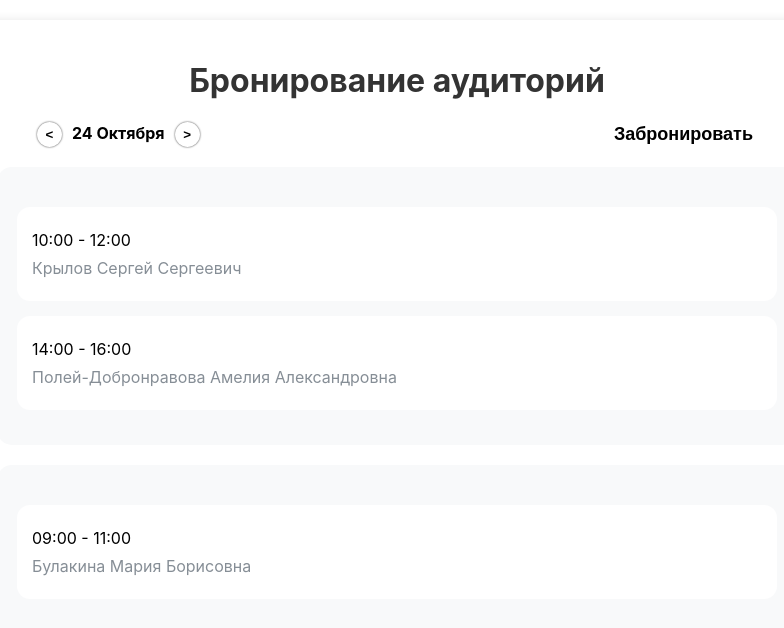
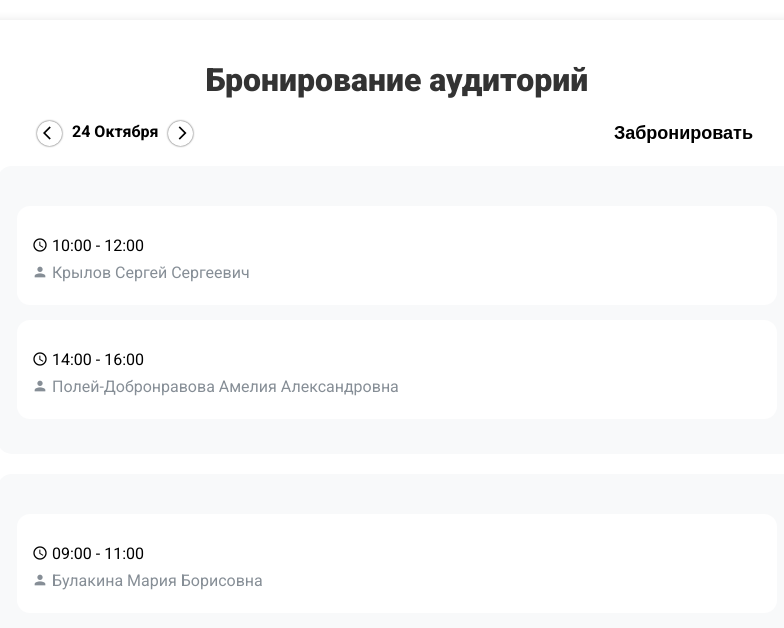
Before and after one commit to hell-lumpen/RoomBookingApp, a React (Create React App) app: page / in a window 1280 px wide. Shown: the top 628 px of the page, without its empty margins (243-1027 px from the left). Built offline with nearby package versions, Linux system fonts and the light colour scheme; no server answers.

Commit message:
edit styles

```diff
--- a/public/index.html
+++ b/public/index.html
@@ -12,6 +12,8 @@
       user's mobile device or desktop. See https://developers.google.com/web/fundamentals/web-app-manifest/
     -->
     <link rel="manifest" href="%PUBLIC_URL%/manifest.json" />
+    <link href="https://fonts.googleapis.com/icon?family=Material+Icons"
+          rel="stylesheet">
     <!--
       Notice the use of %PUBLIC_URL% in the tags above.
       It will be replaced with the URL of the `public` folder during the build.
--- a/src/App.css
+++ b/src/App.css
@@ -1,3 +1,5 @@
+@import url('https://fonts.googleapis.com/css2?family=Roboto:wght@400;700;900&display=swap');
+
 .App {
   max-width: 800px;
   margin: 20px auto;
@@ -5,11 +7,13 @@
   background-color: #fff;
   box-shadow: 0 0 10px rgba(0, 0, 0, 0.1);
   border-radius: 8px;
+  font-family: 'Roboto', sans-serif;
 }
 
 .App h1 {
   color: #333;
   text-align: center;
+  font-weight: 900;
 }
 
 input{
@@ -27,19 +31,48 @@ input{
   text-align: center;
 }
 
-.dfds{
-  box-shadow: 0 0 2px rgb(0,0,0, 0.8);
+.material-icons {
+  font-family: 'Material Icons', serif;
+  font-weight: normal;
+  font-style: normal;
+  font-size: 16px;  /* Preferred icon size */
+  display: inline-block;
+  line-height: 1;
+  text-transform: none;
+  letter-spacing: normal;
+  word-wrap: normal;
+  white-space: nowrap;
+  direction: ltr;
+  margin-right: 5px;
+
+  /* Support for all WebKit browsers. */
+  -webkit-font-smoothing: antialiased;
+  /* Support for Safari and Chrome. */
+  text-rendering: optimizeLegibility;
+
+  /* Support for Firefox. */
+  -moz-osx-font-smoothing: grayscale;
+
+  /* Support for IE. */
+  font-feature-settings: 'liga';
+}
+
+.dfds {
+  display: flex;
+  align-items: center;
+  box-shadow: 0 0 2px rgb(0, 0, 0, 0.8);
   border-radius: 20px;
   width: 25px;
   height: 25px;
   font-weight: bold;
-  /*color: #0095DA; !* Цвет синего текста *!*/
   background: none;
-
-  /*font-size: 16px;*/
   outline: none;
   border: none;
   text-align: center;
+}
+
+.arrow {
+  margin: 0;
 }
 
 select{
--- a/src/App.js
+++ b/src/App.js
@@ -210,12 +210,15 @@ const App = () => {
                 <h1>Бронирование аудиторий </h1>
                 <div className='control-panel-container'>
                     <div className='date-container-main'>
-                        <button className='dfds' onClick={backDayClick}>{'<'}</button>
-                        <div onClick={todayDayClick}
-                             className='date-container-text'>{dateResponse.getDate()} {getMonth()}</div>
-                        <button className='dfds' onClick={() => {
-                            nextDayClick()
-                        }}>{'>'}</button>
+                        <button className='dfds' onClick={backDayClick}>
+                            <span className="material-icons arrow">arrow_back_ios</span>
+                        </button>
+
+                        <div onClick={todayDayClick} className='date-container-text'>{dateResponse.getDate()} {getMonth()}</div>
+
+                        <button className='dfds' onClick={() => {nextDayClick()}}>
+                            <span className="material-icons arrow">arrow_forward_ios</span>
+                        </button>
                     </div>
                     <button className='new-booking-button-container' onClick={()=>{
                         setNewBooking(false);
--- a/src/RoomContainer/RoomContainer.css
+++ b/src/RoomContainer/RoomContainer.css
@@ -22,15 +22,24 @@
     background-color: #f8f9fa;
 }
 
-.booking-card > div {
+.booking-info {
+    margin-bottom: 15px;
+    font-weight: 700;
+}
+
+.icon-time-container {
+    display: flex;
+    align-items: center;
     margin-bottom: 8px;
 }
 
-.booking-card > div:first-child {
-    font-weight: bold;
-    color: #343a40; /* Темный текст */
+.icon {
+    margin-right: 4px;
 }
 
-.booking-card > div:last-child {
-    color: #868e96; /* Серый текст */
+.icon-text-container-person {
+    display: flex;
+    align-items: center;
+    margin-bottom: 8px;
+    color: #868e96;
 }
--- a/src/RoomContainer/RoomContainer.js
+++ b/src/RoomContainer/RoomContainer.js
@@ -18,9 +18,15 @@ const BookingRoomComponent = ({funcClickDiv, updateDataInfoBlock, name, bookings
                         updateDataInfoBlock(booking);
                         funcClickDiv(booking.id);
                     }}>
-                        <div>{booking.description}</div>
-                        <div>{getTime(new Date(booking.startTime))} - {getTime(new Date(booking.endTime))}</div>
-                        <div>{booking.username}</div>
+                      <div className="booking-info">{booking.description}</div>
+                      <div className="icon-time-container">
+                        <span className="material-icons icon">schedule</span>
+                        {getTime(new Date(booking.startTime))} - {getTime(new Date(booking.endTime))}
+                      </div>
+                      <div className="icon-text-container-person">
+                        <span className="material-icons icon">person</span>
+                        {booking.username}
+                      </div>
                     </div>
                 ))}
             </div>
--- a/src/RoomInfoBlockComponent/RoomInfoBlockComponent.js
+++ b/src/RoomInfoBlockComponent/RoomInfoBlockComponent.js
@@ -53,7 +53,7 @@ const RoomInfoBlockComponent = ({ data }) => {
 
                     <div id='purpose' className='info-block'>
                         <strong className='title'>Описание:</strong>
-                        <div className='input-block'>Компьютерная графика</div>
+                        <div className='input-block'>{data.description}</div>
                     </div>
 
                 </div>
```
